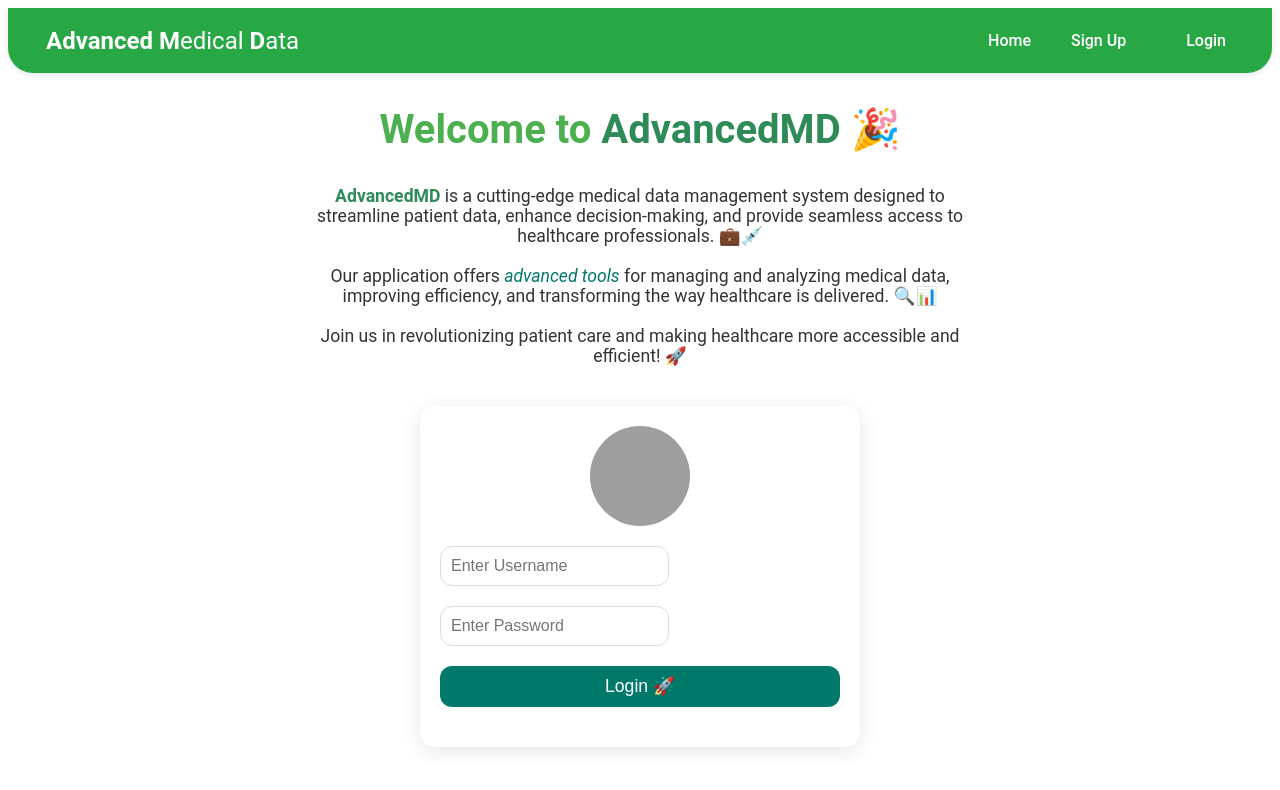
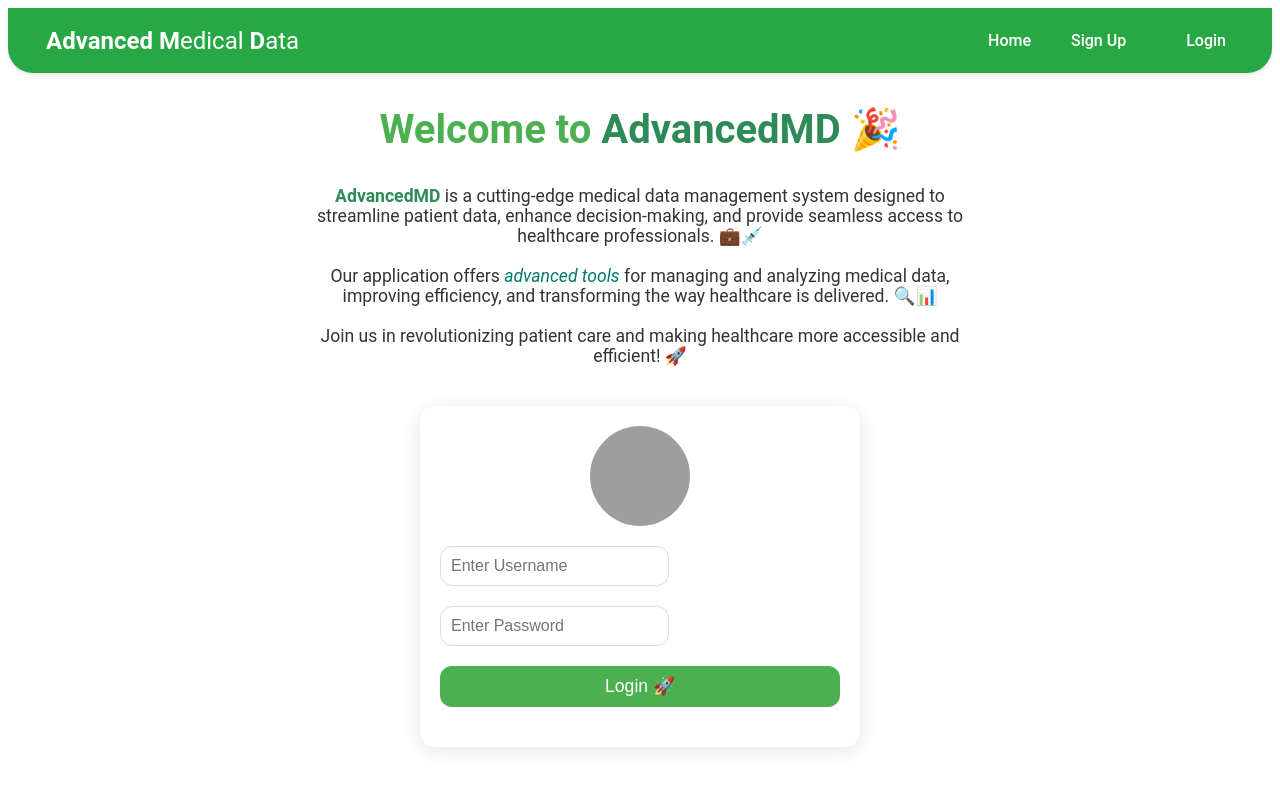
Before and after one commit to sosaidi/AdvancedMD-frontend, an Angular app: page /login in a window 1280 px wide. Shown: the top 790 px of the page. Built offline with nearby package versions, Linux system fonts and the light colour scheme; grey boxes are pictures that could not be loaded.

Commit message:
style change

```diff
--- a/src/app/login/login.component.css
+++ b/src/app/login/login.component.css
@@ -71,7 +71,7 @@
 }
 
 .form-control:focus {
-  border-color: #00796b;
+  border-color: #4CAF50;
   box-shadow: 0 0 5px rgba(0, 151, 137, 0.5);
 }
 
@@ -80,7 +80,7 @@
 }
 
 .btn {
-  background-color: #00796b;
+  background-color: #4CAF50;
   color: white;
   border-radius: 12px;
   padding: 10px;
```
